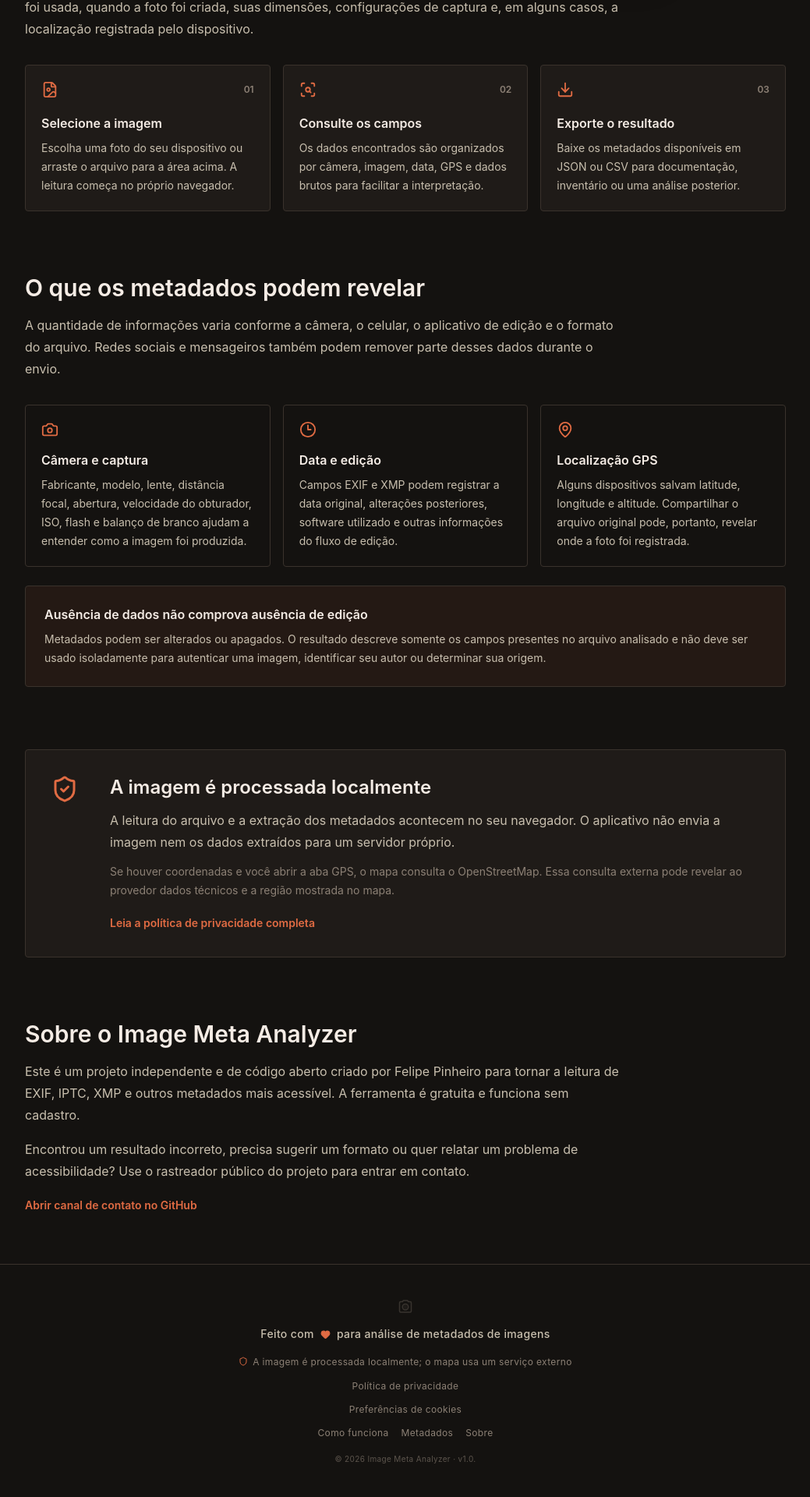
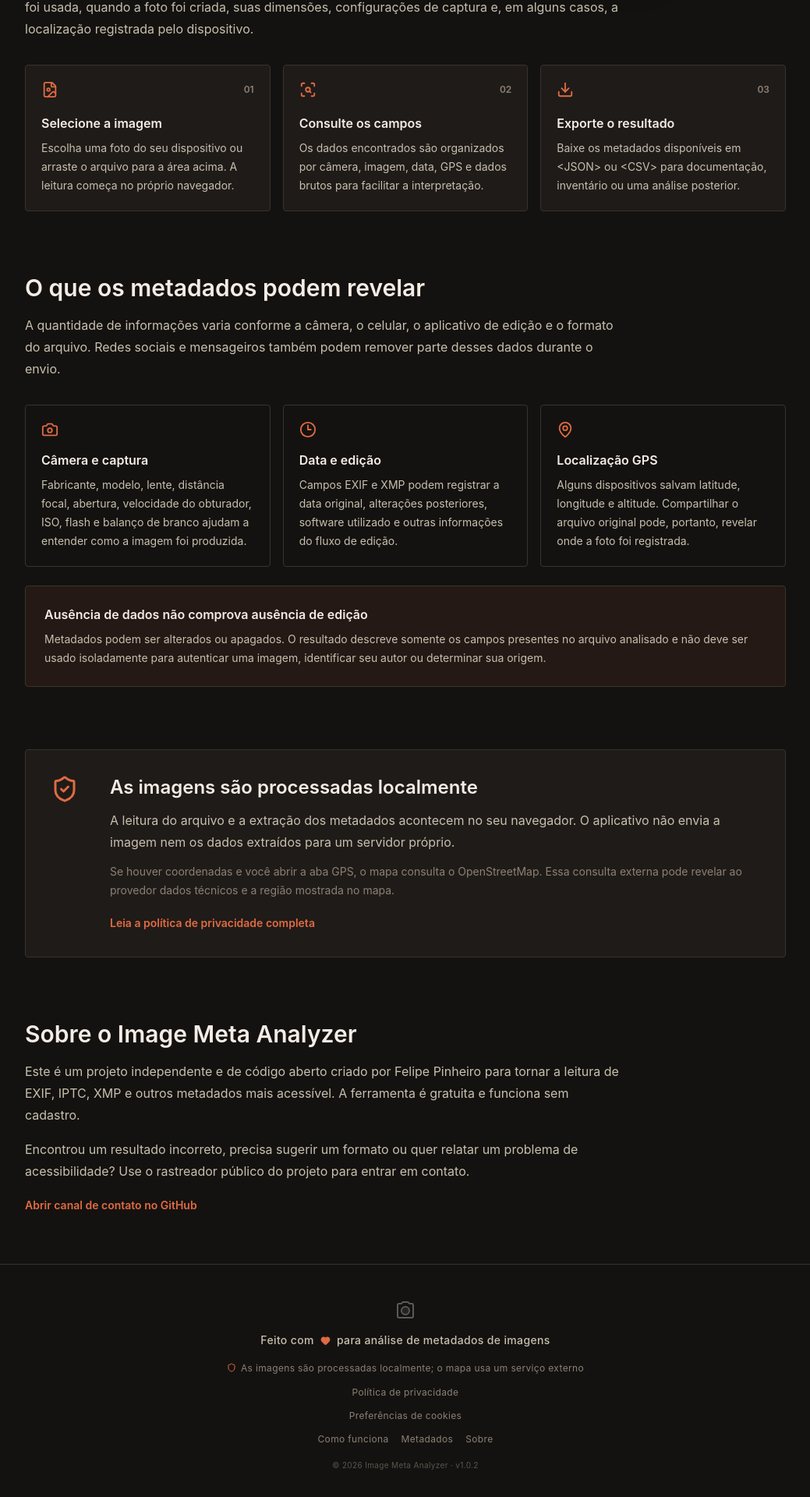
Before and after one commit to felipesantos2/image-meta-extrator, a React (Vite) app: page / in a window 1280 px wide. Shown: the part 833-2753 px from the top of the page at 78% size, without its empty margins (120-1159 px from the left). Built offline with nearby package versions, Linux system fonts and the light colour scheme.

Commit message:
wip: small fixes

```diff
--- a/index.html
+++ b/index.html
@@ -105,7 +105,7 @@
 </head>
 
 <body>
-	<a href="https://image-met-extra.netlify.app/ads.txt" class="hidden" title="ads.txt">ads.txt</a>
+	<a href="https://image-met-extra.netlify.app/ads.txt" style="display: none;" title="ads.txt">ads.txt</a>
 	<div id="root"></div>
 	<script type="module" src="/src/main.jsx"></script>
 </body>
--- a/package.json
+++ b/package.json
@@ -1,7 +1,7 @@
 {
 	"name": "ai-image-meta",
 	"private": true,
-	"version": "1.0.",
+	"version": "1.0.2",
 	"type": "module",
 	"scripts": {
 		"dev": "vite",
--- a/src/components/Footer.jsx
+++ b/src/components/Footer.jsx
@@ -11,7 +11,7 @@ export default function Footer() {
 				<div className="flex w-full flex-col items-center justify-center gap-3.5 text-center">
 					{/* Marca sutil no rodapé */}
 					<CameraLogo
-						className="w-6 h-6 text-[var(--color-text-muted)] opacity-30"
+						className="w-8 h-8 text-[var(--color-text-muted)] opacity-30 stroke-white"
 						subtleDetails
 					/>
 
--- a/src/i18n/pt.json
+++ b/src/i18n/pt.json
@@ -104,7 +104,7 @@
 			},
 			"export": {
 				"title": "Exporte o resultado",
-				"description": "Baixe os metadados disponíveis em JSON ou CSV para documentação, inventário ou uma análise posterior."
+				"description": "Baixe os metadados disponíveis em <JSON> ou <CSV> para documentação, inventário ou uma análise posterior."
 			}
 		},
 		"metadata": {
@@ -128,7 +128,7 @@
 			}
 		},
 		"privacy": {
-			"title": "A imagem é processada localmente",
+			"title": "As imagens são processadas localmente",
 			"description": "A leitura do arquivo e a extração dos metadados acontecem no seu navegador. O aplicativo não envia a imagem nem os dados extraídos para um servidor próprio.",
 			"mapNotice": "Se houver coordenadas e você abrir a aba GPS, o mapa consulta o OpenStreetMap. Essa consulta externa pode revelar ao provedor dados técnicos e a região mostrada no mapa.",
 			"link": "Leia a política de privacidade completa"
@@ -152,7 +152,7 @@
 	"footer": {
 		"madeWith": "Feito com",
 		"for": "para análise de metadados de imagens",
-		"privacy": "A imagem é processada localmente; o mapa usa um serviço externo",
+		"privacy": "As imagens são processadas localmente; o mapa usa um serviço externo",
 		"privacyPolicy": "Política de privacidade",
 		"cookieSettings": "Preferências de cookies"
 	}
```
